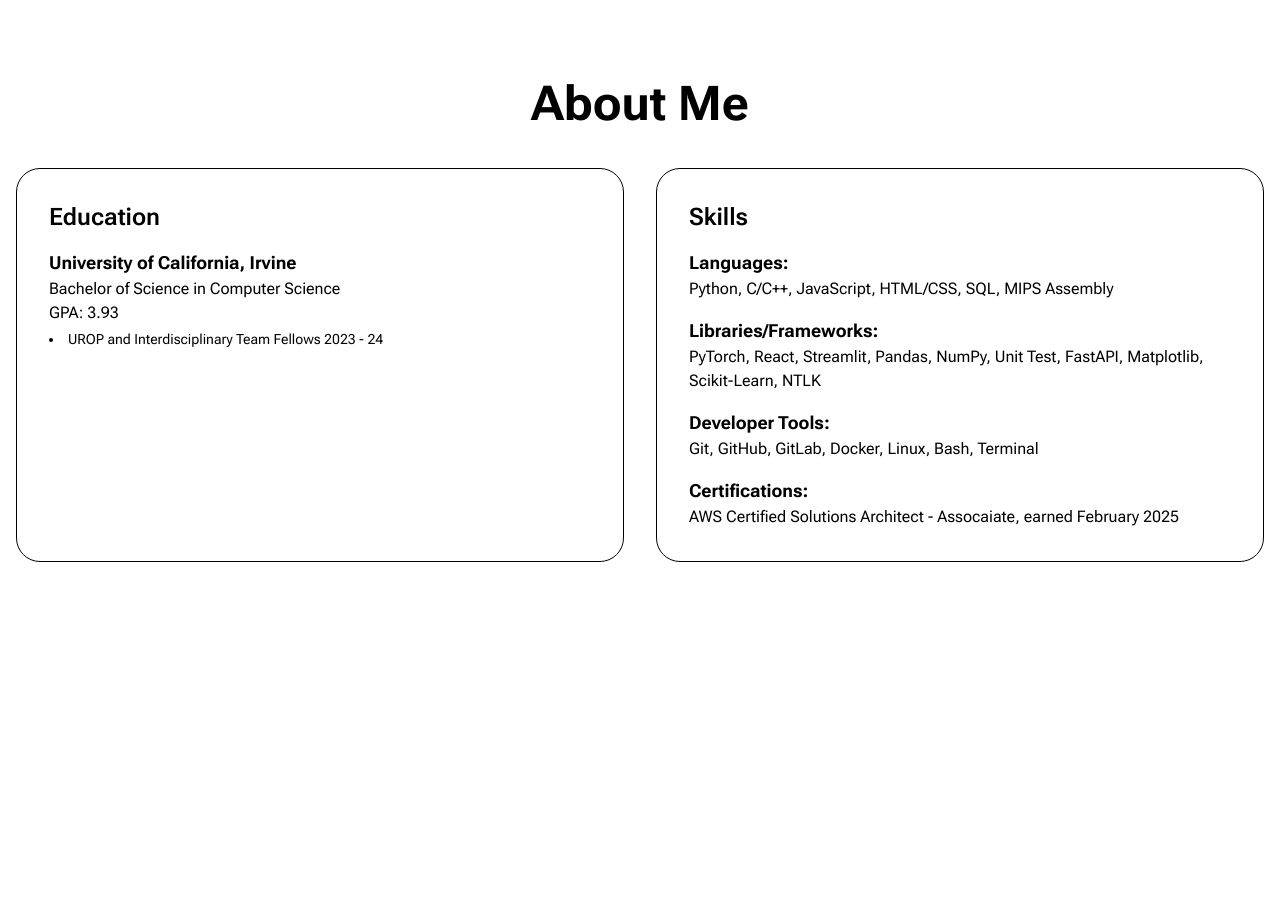
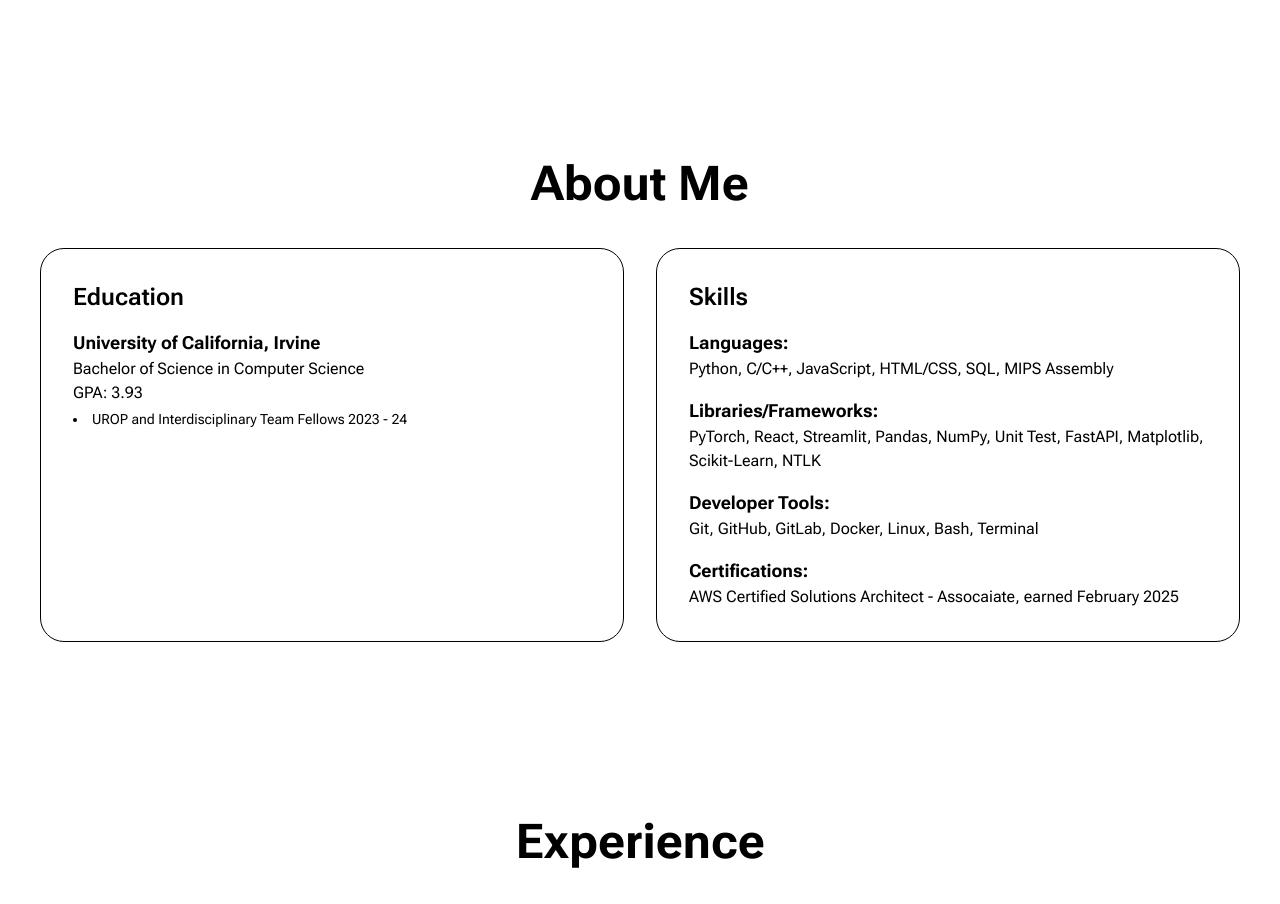
Before and after one commit to karmp/karmp.github.io, a Next.js app: page / in a window 1280 px wide. Shown: the part 800-1704 px from the top of the page. Before the commit the page ends 1378 px from the top, so only its background shows below. Built offline with nearby package versions, Linux system fonts and the light colour scheme.

Commit message:
Finished experience section

```diff
--- a/public/my_info.json
+++ b/public/my_info.json
@@ -41,7 +41,7 @@
         ]
       },
       {
-        "Title": "Learning Assistant for Programming with Software Libraries (ICS 32))",
+        "Title": "Learning Assistant for Programming with Software Libraries (ICS 32)",
         "Company": "University of California, Irvine",
         "Dates": "Jan. 2024 - Mar. 2024",
         "Highlights": [
--- a/src/components/AboutSection.js
+++ b/src/components/AboutSection.js
@@ -3,10 +3,10 @@ import Card from "./Card";
 export default function AboutSection({ data }) {
   return (
     <section id="about">
-      <div className="container mx-auto">
+      <div className="container mx-auto py-20">
         <h2 className="text-5xl font-bold text-center text-black">About Me</h2>
 
-        <div className="grid grid-cols-1 md:grid-cols-2 gap-8 pt-10 ml-4 mr-4 content-center">
+        <div className="grid grid-cols-1 md:grid-cols-2 gap-8 pt-10 ml-10 mr-10 content-center">
           <Card title="Education" className="text-left text-black mb-4">
             {data.Education.length > 0 ? (
               data.Education.map((edu, index) => (
--- a/src/components/Card.js
+++ b/src/components/Card.js
@@ -1,10 +1,10 @@
 import React from 'react';
 
-export default function Card({ title, children, className = '' }) {
+export default function Card({ title, children, className = '', titleClassName = ''}) {
   return (
     <div className={`bg-white p-8 rounded-3xl border border-black outline-solid ${className}`}>
       {title && (
-        <h3 className="text-2xl font-semibold mb-4 text-black text-left">
+        <h3 className={`text-2xl font-semibold mb-4 text-black text-left ${titleClassName}`}>
           {title}
         </h3>
       )}
--- a/src/components/ExperienceSection.js
+++ b/src/components/ExperienceSection.js
@@ -0,0 +1,56 @@
+import Card from "./Card";
+
+export default function ExperienceSection({ data }) {
+  if (!data || data.length === 0) {
+    return (
+      <section id="experience" className="py-16 px-4 bg-gray-50">
+        <div className="max-w-6xl mx-auto px-4 md:px-8">
+          <h2 className="text-5xl font-bold text-center text-black">
+            Experience
+          </h2>
+          <p className="text-center text-black">
+            No experience details found.
+          </p>
+        </div>
+      </section>
+    );
+  }
+  return (
+    <section id="experience">
+      <div className="container mx-auto py-20">
+        <h2 className="text-5xl font-bold text-center text-black">
+          Experience
+        </h2>
+
+        <div className="grid grid-cols-1 gap-8 pt-10 content-center max-w-4xl mx-auto text-black text-left">
+          {data.map((experience, index) => (
+            <Card
+              key={index}
+              title={experience.Title}
+              className="ml-10 mr-10 "
+              titleClassName="mb-0"
+            >
+              <div key={index} className="text-slate-600">
+                <h3 className="text-lg">{experience.Company}</h3>
+                <h4 className="text-med">({experience.Dates})</h4>
+                <ul className="text-black list-disc list-inside">
+                  {experience.Highlights.length > 0 ? (
+                    experience.Highlights.map((highlight, highlightIndex) => (
+                      <li key={highlightIndex}>{highlight}</li>
+                    ))
+                  ) : (
+                    <li>No highlight details found</li>
+                  )}
+                </ul>
+              </div>
+            </Card>
+          ))}
+        </div>
+      </div>
+    </section>
+  );
+}
+
+{
+  /* <Card title="Education" className="text-left text-black mb-4"></Card> */
+}
--- a/src/pages/index.js
+++ b/src/pages/index.js
@@ -1,4 +1,3 @@
-import { Roboto_Flex } from "next/font/google";
 import Head from "next/head";
 import Navbar from "@/components/navbar";
 import ProfileSection from "../components/ProfileSection";
@@ -16,7 +15,7 @@ export default function Home() {
   useEffect(() => {
     const fetchMyInfo = async () => {
       try {
-        const response = await fetch("my_info.json"); // Use public path
+        const response = await fetch("my_info.json");
         if (!response.ok) {
           throw new Error("Trouble loading my_info JSON");
         }
@@ -44,7 +43,7 @@ export default function Home() {
       <main className="min-h-screen text-center">
         <ProfileSection data={info} />
         <AboutSection data={info["About Me"]} />
-        {/* <ExperienceSection data={info} /> */}
+        <ExperienceSection data={info["Experience"]} />
         {/* <ProjectsSection data={info} /> */}
         {/* <ContactSection data={info} /> */}
       </main>
```
